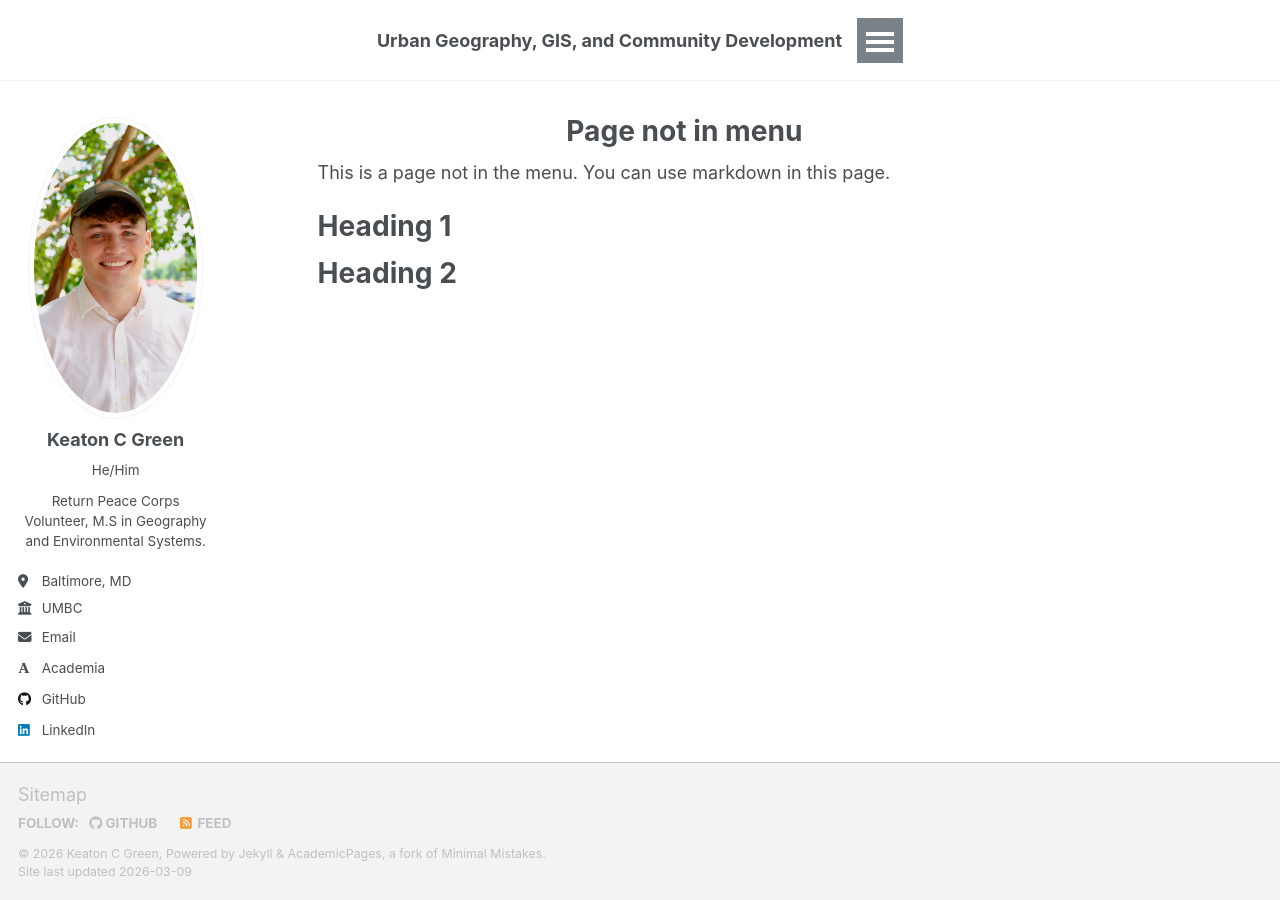
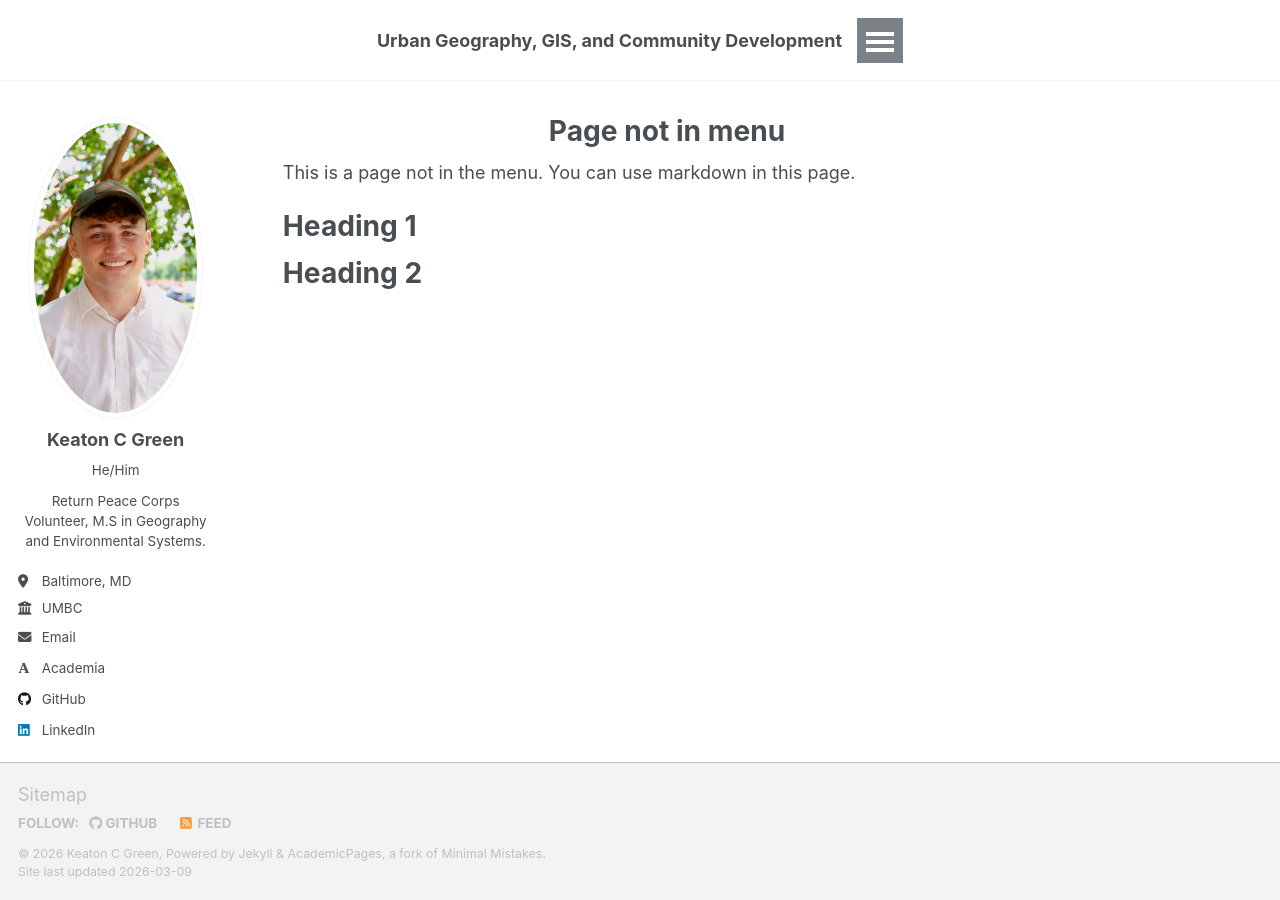
Before and after one commit to K3ATON-G1/K3ATON-G1.github.io, a Jekyll site: the page built from _pages/non-menu-page.md, in a window 1280 px wide. Built offline with Jekyll 4.4.1, drawn with Linux system fonts in a browser that asks for light colours; some web fonts are replaced; a script that is not in the unit is left out.

Commit message:
Refactor padding styles for page layout
Removed padding from .page__inner-wrap and adjusted padding for .page on large breakpoints.

```diff
--- a/assets/css/main.scss
+++ b/assets/css/main.scss
@@ -96,12 +96,8 @@
   margin-right: auto !important;
 }
 
-.page__inner-wrap {
-  padding-left: 2rem;
-}
-
-@media (max-width: 1024px) {
-  .page__inner-wrap {
-    padding-left: 1rem;
+@include breakpoint($large) {
+  .page {
+    padding-left: 3rem;
   }
 }
```
